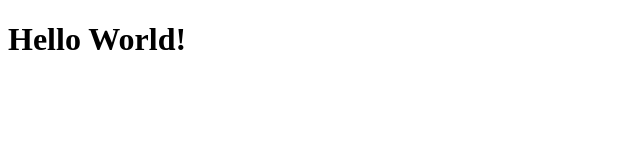
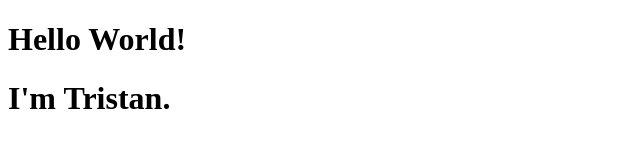
Before and after one commit to tristanity19/test, a plain HTML site: page index.html in a window 1280 px wide. Shown: the whole page, without its empty margins (0-640 px from the left). Drawn offline with Linux system fonts and the light colour scheme.

Commit message:
minor change

```diff
--- a/index.html
+++ b/index.html
@@ -8,5 +8,6 @@
 </head>
 <body>
     <h1>Hello World!</h1>
+    <h1>I'm Tristan.</h1>
 </body>
 </html>
```
